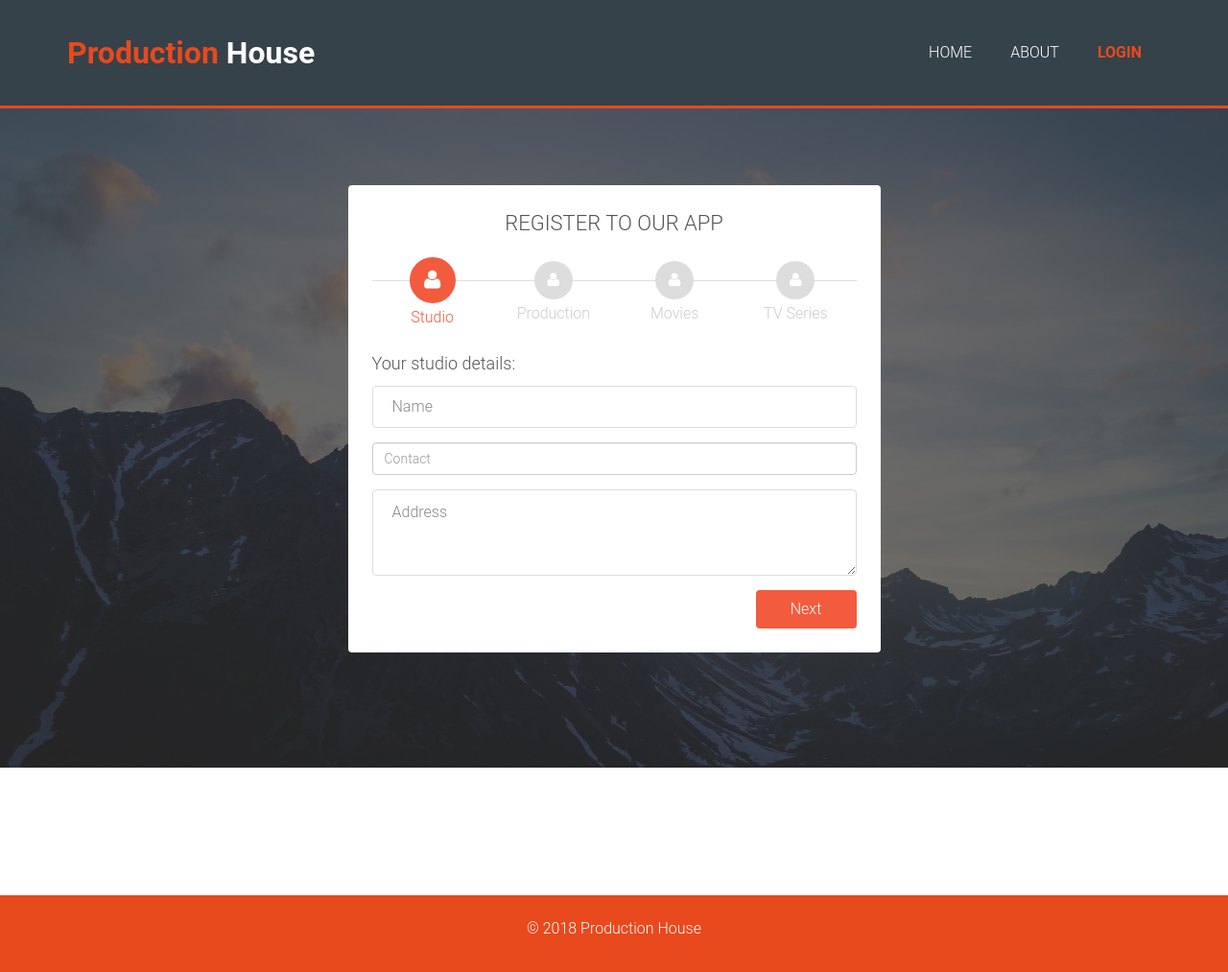
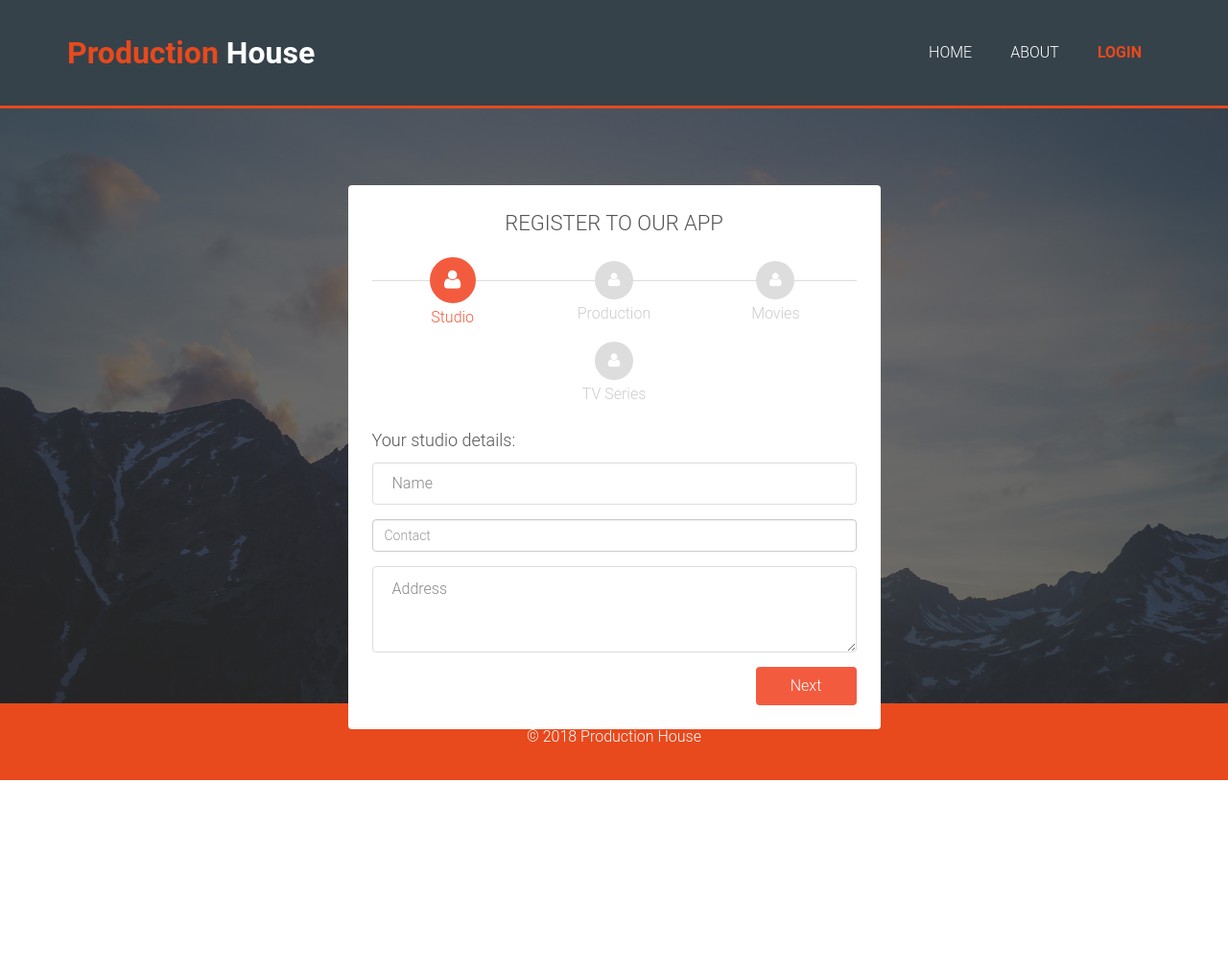
Before and after one commit to SanikaPotdar/ProductionHouse, a PHP site: page /productions.html in a window 1280 px wide. Shown: the whole page at 96% size. After the commit the page ends 813 px from the top, so only its background shows below. Run offline with PHP 8.4, Linux system fonts and the light colour scheme.

Commit message:
change styling

```diff
--- a/css/productions.css
+++ b/css/productions.css
@@ -44,7 +44,7 @@ img { max-width: 100%; }
 
 /***** Top content *****/
 
-.top-content { padding: 40px 0 40px 0; height: 800px;}
+.top-content { padding: 40px 0 40px 0; height: 600px;}
 
 .top-content .text { color: #fff; }
 .top-content .text h1 { color: #fff; }
@@ -67,7 +67,7 @@ img { max-width: 100%; }
 .f1-progress { position: absolute; top: 24px; left: 0; width: 100%; height: 1px; background: #ddd; }
 .f1-progress-line { position: absolute; top: 0; left: 0; height: 1px; background: #f35b3f; }
 
-.f1-step { position: relative; float: left; width: 25%; padding: 0 5px; }
+.f1-step { position: relative; float: left; width: 33.333333%; padding: 0 5px; }
 
 .f1-step-icon {
 	display: inline-block; width: 40px; height: 40px; margin-top: 4px; background: #ddd;
--- a/css/style.css
+++ b/css/style.css
@@ -3,7 +3,6 @@ body{
   padding:0;
   margin:0;
   background-color:#f4f4f4;
-  scroll-behavior: auto;
 }
 
 .container{
@@ -53,6 +52,7 @@ header a{
 header li{
   float:left;
   display:inline;
+  text-decoration:none;
   padding: 0 20px 0 20px;
 }
 
@@ -86,7 +86,7 @@ header a:hover{
 
 #showcase{
   min-height:400px;
-  background:url('../img/showcase.jpg') no-repeat 0 -400px;
+  background:url('../images/showcase.jpg') no-repeat 0 -400px;
   text-align:center;
   color:#ffffff;
 }
@@ -144,7 +144,6 @@ ul#services li{
 footer{
   padding:20px;
   margin-top:20px;
-  margin-bottom: 0px;
   color:#ffffff;
   background-color:#e8491d;
   text-align: center;
```
